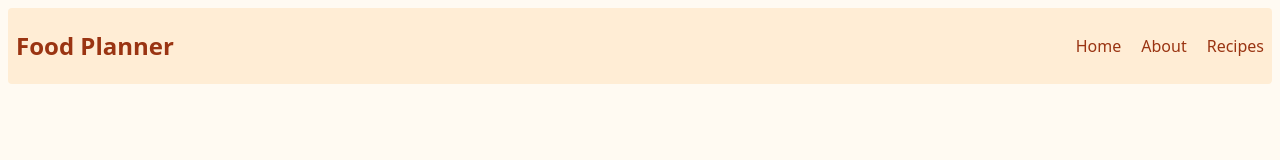
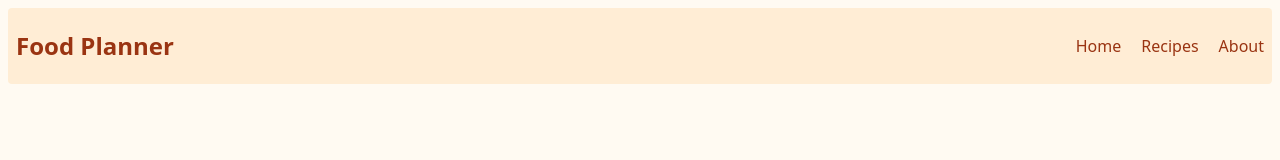
Before and after one commit to visontail/food-planner, a React (Vite) app in the folder frontend/: page / in a window 1280 px wide. Shown: the top 160 px of the page. Built offline with nearby package versions, Linux system fonts and the light colour scheme; no server answers.

Commit message:
Update Header component to include About link

```diff
--- a/frontend/src/components/Header.jsx
+++ b/frontend/src/components/Header.jsx
@@ -16,11 +16,11 @@ function Header() {
           <Link to="/" className=" hover:text-hover-orange ml-4">
             Home
           </Link>
+          <Link to="/recipes" className=" hover:text-hover-orange ml-4">
+            Recipes
+          </Link>
           <Link to="/about" className=" hover:text-hover-orange ml-4">
             About
-          </Link>
-          <Link to="/recipes" className=" hover:text-hover-orange ml-4">
-            Recipes
           </Link>
         </div>
         <div className="md:hidden">
```
